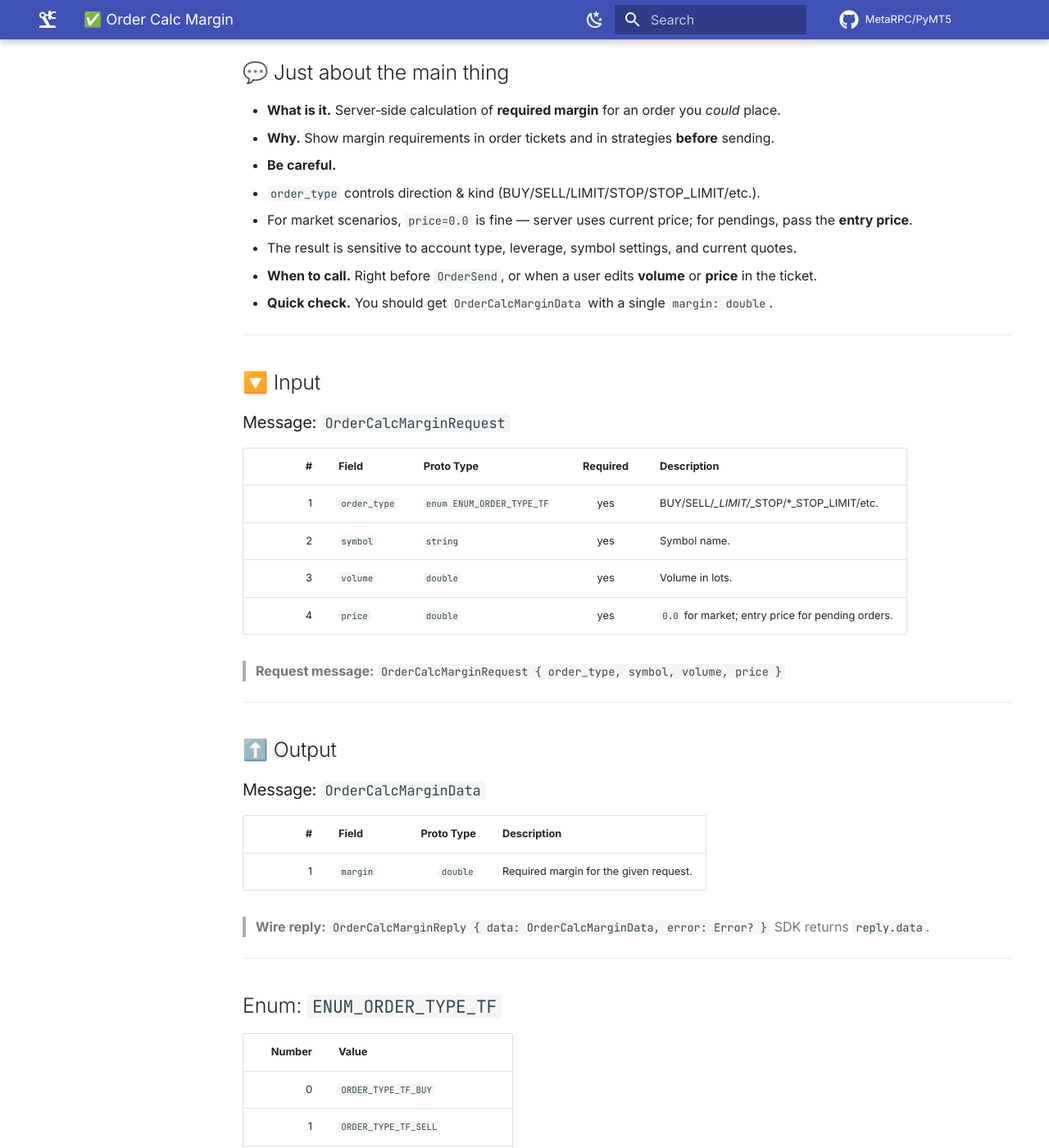
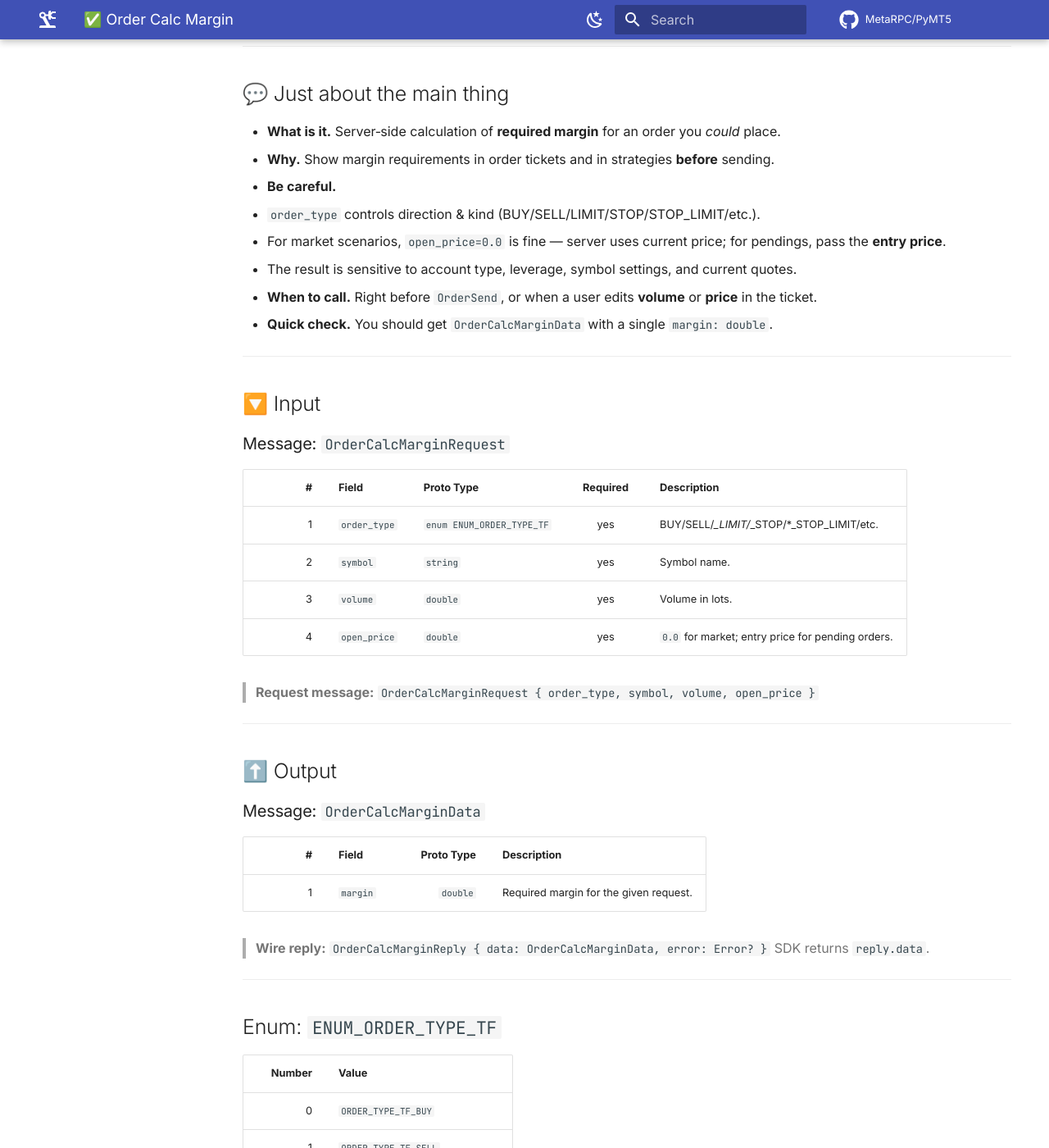
Before and after one commit to MetaRPC/PyMT5, an MkDocs documentation site: the page built from docs/MT5Account/Trading_Operations/order_calc_margin.md, in a window 1280 px wide and 1400 px high, scrolled down 1474 px. Shown: the whole window at 82% size. Built offline with MkDocs 1.6.1 and Material for MkDocs 9.7.7, drawn with Linux system fonts in a browser that asks for light colours; comment, search, counter and statistics services are not loaded; some of the changed text lies outside the part shown.

Commit message:
Update order_calc_margin.md

````diff
--- a/docs/MT5Account/Trading_Operations/order_calc_margin.md
+++ b/docs/MT5Account/Trading_Operations/order_calc_margin.md
@@ -7,6 +7,8 @@
 * `MetaRpcMT5/mt5_account.py` — method `order_calc_margin(...)`
 * `MetaRpcMT5/mt5_term_api_trade_functions_pb2.py` — `OrderCalcMargin*` messages (`OrderCalcMarginRequest`, `OrderCalcMarginReply`, `OrderCalcMarginData`) and enum `ENUM_ORDER_TYPE_TF`
 * `MetaRpcMT5/mt5_term_api_trade_functions_pb2_grpc.py` — service stub `TradeFunctionsStub`
+
+---
 
 ### RPC
 
@@ -27,7 +29,7 @@ req = tf_pb2.OrderCalcMarginRequest(
     order_type=tf_pb2.ENUM_ORDER_TYPE_TF.ORDER_TYPE_TF_BUY,
     symbol="EURUSD",
     volume=0.10,
-    price=0.0,  # market: server uses current price
+    open_price=0.0,  # market: server uses current price
 )
 res = await acct.order_calc_margin(req)
 print(res.margin)
@@ -41,7 +43,7 @@ req = tf_pb2.OrderCalcMarginRequest(
     order_type=tf_pb2.ENUM_ORDER_TYPE_TF.ORDER_TYPE_TF_BUY_LIMIT,
     symbol="XAUUSD",
     volume=0.05,
-    price=2300.00,
+    open_price=2300.00,
 )
 res = await acct.order_calc_margin(req)
 print("required margin:", res.margin)
@@ -69,7 +71,7 @@ async def order_calc_margin(
 * **Be careful.**
 
   * `order_type` controls direction & kind (BUY/SELL/LIMIT/STOP/STOP\_LIMIT/etc.).
-  * For market scenarios, `price=0.0` is fine — server uses current price; for pendings, pass the **entry price**.
+  * For market scenarios, `open_price=0.0` is fine — server uses current price; for pendings, pass the **entry price**.
   * The result is sensitive to account type, leverage, symbol settings, and current quotes.
 * **When to call.** Right before `OrderSend`, or when a user edits **volume** or **price** in the ticket.
 * **Quick check.** You should get `OrderCalcMarginData` with a single `margin: double`.
@@ -85,9 +87,9 @@ async def order_calc_margin(
 |  1 | `order_type` | `enum ENUM_ORDER_TYPE_TF` |    yes   | BUY/SELL/*\_LIMIT/*\_STOP/\*\_STOP\_LIMIT/etc.    |
 |  2 | `symbol`     | `string`                  |    yes   | Symbol name.                                      |
 |  3 | `volume`     | `double`                  |    yes   | Volume in lots.                                   |
-|  4 | `price`      | `double`                  |    yes   | `0.0` for market; entry price for pending orders. |
+|  4 | `open_price` | `double`                  |    yes   | `0.0` for market; entry price for pending orders. |
 
-> **Request message:** `OrderCalcMarginRequest { order_type, symbol, volume, price }`
+> **Request message:** `OrderCalcMarginRequest { order_type, symbol, volume, open_price }`
 
 ---
 
@@ -147,7 +149,7 @@ req = tf_pb2.OrderCalcMarginRequest(
     order_type=tf_pb2.ENUM_ORDER_TYPE_TF.ORDER_TYPE_TF_SELL,
     symbol="BTCUSD",
     volume=0.02,
-    price=0.0,
+    open_price=0.0,
 )
 print((await acct.order_calc_margin(req)).margin)
 ```
@@ -159,7 +161,7 @@ req = tf_pb2.OrderCalcMarginRequest(
     order_type=tf_pb2.ENUM_ORDER_TYPE_TF.ORDER_TYPE_TF_SELL_LIMIT,
     symbol="EURUSD",
     volume=1.0,
-    price=1.12345,
+    open_price=1.12345,
 )
 res = await acct.order_calc_margin(req)
 print(res.margin)
@@ -170,6 +172,6 @@ print(res.margin)
 ```python
 async def calc(symbol, order_type, volume, price):
     from MetaRpcMT5 import mt5_term_api_trade_functions_pb2 as tf_pb2
-    req = tf_pb2.OrderCalcMarginRequest(order_type=order_type, symbol=symbol, volume=volume, price=price)
+    req = tf_pb2.OrderCalcMarginRequest(order_type=order_type, symbol=symbol, volume=volume, open_price=price)
     return (await acct.order_calc_margin(req)).margin
 ```
````
